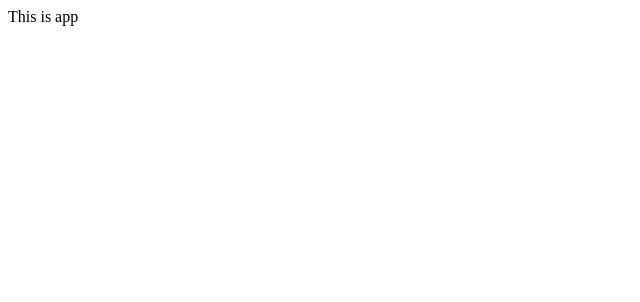
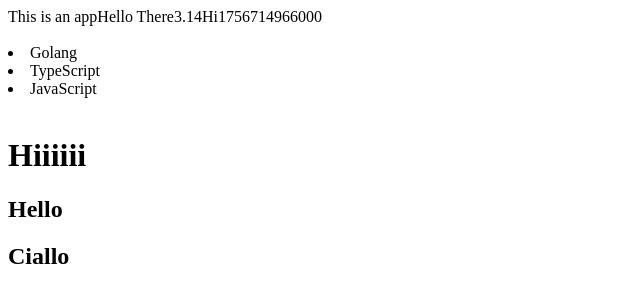
Before and after one commit to Lucky-Qu/React_Learn, a React (Create React App) app in the folder src/day01/01-create-react-app/react-basic/: page / in a window 1280 px wide. Shown: the top 302 px of the page, without its empty margins (0-640 px from the left). Built offline with nearby package versions, Linux system fonts and the light colour scheme.

Commit message:
学习了循环渲染，条件渲染

```diff
--- a/src/day01/01-create-react-app/react-basic/src/App.js
+++ b/src/day01/01-create-react-app/react-basic/src/App.js
@@ -1,11 +1,45 @@
 //项目的根组件
 //app被index.js引入，渲染到public/index.html(root)
 function App() {
+    //JSX，JSX是JavaScript和XML（HTML）的缩写，表示在js代码中编写HTML模版结构，是React中编写UI模版的方式
+    //通过解析器将其翻译为js代码执行（BABEL)
+    const pi = 3.14
+    const programmingLanguages = [
+        {id: "1001", name: "Golang"},
+        {id: "1002", name: "TypeScript"},
+        {id: "1003", name: "JavaScript"},
+    ]
   return (
     <div className="App">
-      This is app
+        {/*在JSX中使用{}来包裹想要执行的js表达式*/}
+        This is an app
+        {/*使用引号传递字符串*/}
+        {"Hello There"}
+        {/*识别js变量*/}
+        {pi}
+        {/*函数调用*/}
+        {function (){return "Hi"}()}
+        {/*方法调用*/}
+        {new Date().getTime()}
+        {/*使用js对象*/}
+        <div style={{backgroundColor:"blue"}}></div>
+        {/*需要注意的是，表达式是表达式，语句是语句，类似if-else，switch之类的语句是不能在大括号里执行的*/}
+        <br></br>
+        {/*渲染列表*/}
+        {/*在react当中，要求对循环渲染的元素指定一个独一无二的key值，通常用id值进行绑定*/}
+        {/*在循环遍历中，要循环哪个结构，就return哪个结构*/}
+        {/*key的作用：react内部使用，用于提升性能的*/}
+        {programmingLanguages.map(item => <li key={item.id}>{item.name}</li>)}
+        <br></br>
+        {/*在jsx中实现条件渲染*/}
+        {/*react中，可以通过逻辑与运算符和三元运算符来实现条件渲染*/}
+        {/*&&左边的值为true则渲染，三元运算符为，如果真，渲染左边的，如果假，渲染右边的*/}
+        {true && <h1>Hiiiiii</h1>}
+        {false && <h1>Hiiiiii</h1>}
+        {true ? <h2>Hello</h2>:<h2>Ciallo</h2>}
+        {false ? <h2>Hello</h2>:<h2>Ciallo</h2>}
     </div>
-  );
+  )
 }
 
 export default App;
```
